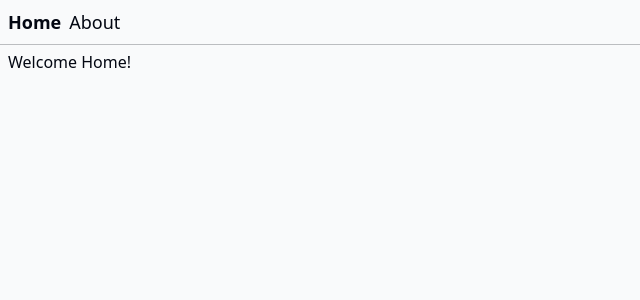
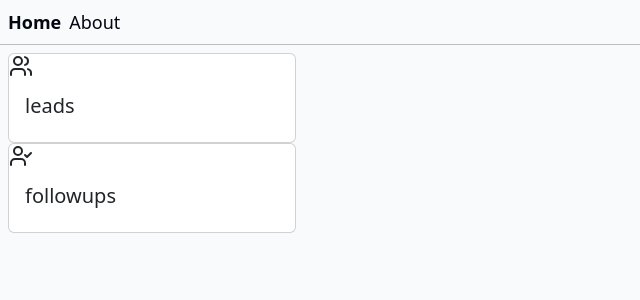
Before and after one commit to otim-otim/lead-management-FE, a React (Vite) app: page / in a window 1280 px wide. Shown: the top 300 px of the page, without its empty margins (0-640 px from the left). Built offline with nearby package versions, Linux system fonts and the light colour scheme.

Commit message:
add components to homepage

```diff
--- a/src/routes/index.tsx
+++ b/src/routes/index.tsx
@@ -1,14 +1,44 @@
 import * as React from 'react'
-import { createFileRoute } from '@tanstack/react-router'
+import { createFileRoute, Link } from '@tanstack/react-router'
+import Card from 'react-bootstrap/Card';
+// import { Users } from 'lucide-react';
 
 export const Route = createFileRoute('/')({
   component: HomeComponent,
 })
 
+const homePageLinks = [
+  'leads',
+  'followups',
+]
+
+function HomeCards( {link} : { link: string }) {
+  const svgIcons: { [key in 'leads' | 'followups']: JSX.Element } = {
+    leads: (
+      <svg xmlns="http://www.w3.org/2000/svg" width="24" height="24" viewBox="0 0 24 24" fill="none" stroke="currentColor" stroke-width="2" stroke-linecap="round" stroke-linejoin="round" class="lucide lucide-users"><path d="M16 21v-2a4 4 0 0 0-4-4H6a4 4 0 0 0-4 4v2"/><circle cx="9" cy="7" r="4"/><path d="M22 21v-2a4 4 0 0 0-3-3.87"/><path d="M16 3.13a4 4 0 0 1 0 7.75"/></svg>
+    ),
+    followups: (
+      <svg xmlns="http://www.w3.org/2000/svg" width="24" height="24" viewBox="0 0 24 24" fill="none" stroke="currentColor" stroke-width="2" stroke-linecap="round" stroke-linejoin="round" class="lucide lucide-user-check"><path d="M16 21v-2a4 4 0 0 0-4-4H6a4 4 0 0 0-4 4v2"/><circle cx="9" cy="7" r="4"/><polyline points="16 11 18 13 22 9"/></svg>
+    ),
+  };
+  return (
+    <Link to={`/${link}`}>
+      <Card style={{ width: '18rem' }}>
+      {svgIcons[link as 'leads' | 'followups']}
+        <Card.Body>
+          <Card.Title>{link}</Card.Title>
+        </Card.Body>
+      </Card>
+    </Link>
+  );
+}
+
 function HomeComponent() {
   return (
     <div className="p-2">
-      <h3>Welcome Home!</h3>
+      {homePageLinks.map((link, idx) => (
+         <HomeCards key={idx} link={link} />
+      ))}
     </div>
   )
 }
```
